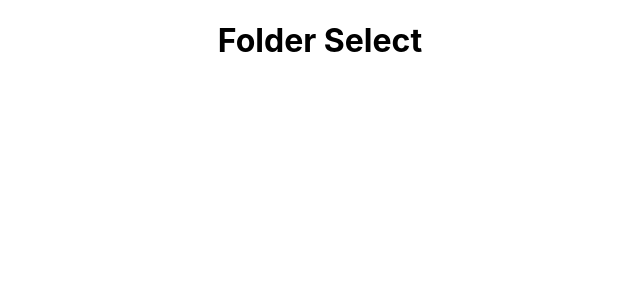
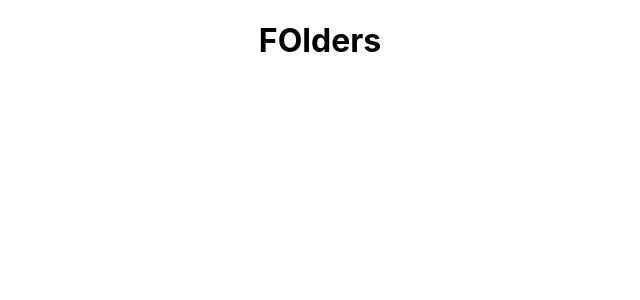
Before and after one commit to NickBansal/FolderJSON, a React (Create React App) app: page / in a window 1280 px wide. Shown: the top 300 px of the page, without its empty margins (320-960 px from the left). Built offline with nearby package versions, Linux system fonts and the light colour scheme; the HTML template or start-up script is replaced by a standard one.

Commit message:
Folder jsx added

```diff
--- a/src/App.js
+++ b/src/App.js
@@ -1,11 +1,12 @@
 import React, { Component } from 'react';
 import './App.css';
+import Folders from './Components/Folders'
 
 class App extends Component {
   render() {
     return (
       <div className="App">
-        <h1>Folder Select</h1>
+        <Folders />
       </div>
     );
   }
--- /dev/null
+++ b/src/Components/Folders.jsx
@@ -0,0 +1,11 @@
+import React from 'react'
+
+const Folders = () => {
+    return (
+        <div>
+            <h1>FOlders</h1>
+        </div>
+    )
+}
+
+export default Folders
```
